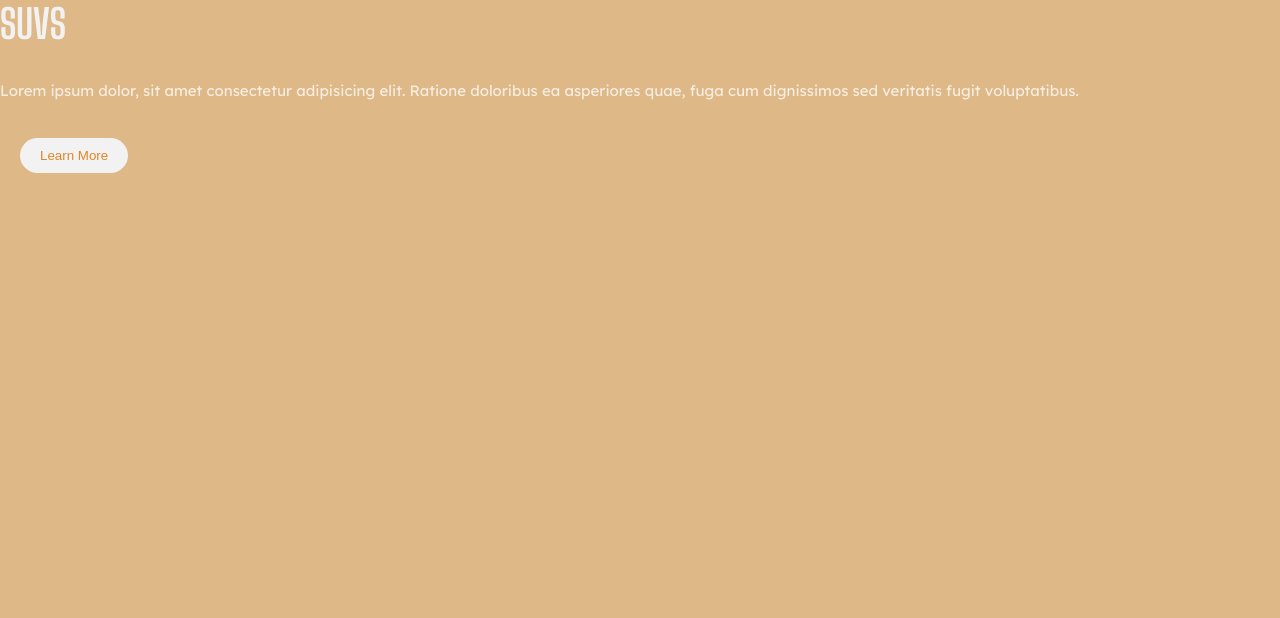
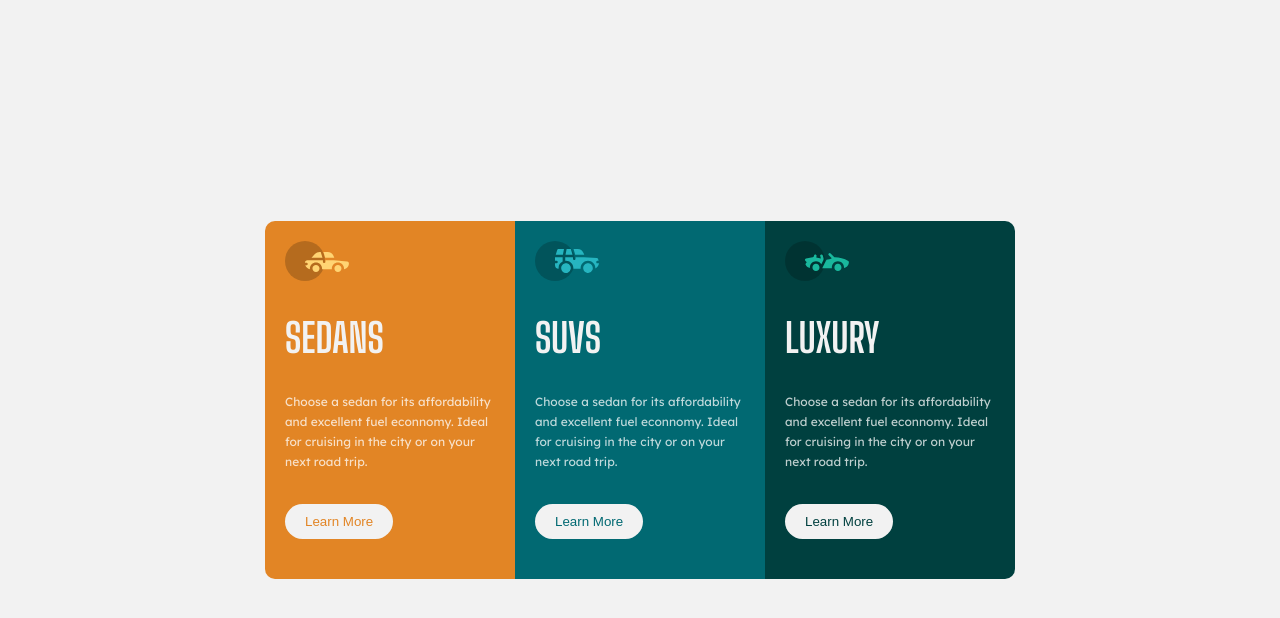
Before and after one commit to vamcyellapu/3-column-card, a plain HTML site: page index.html in a window 1280 px wide. Drawn offline with Linux system fonts and the light colour scheme.

Commit message:
final commit

```diff
--- a/css/styles.css
+++ b/css/styles.css
@@ -11,7 +11,10 @@ html {
 body {
   font-family: "Lexend Deca", Arial, Helvetica, sans-serif;
   margin: 0;
-  background: burlywood;
+  background: hsl(0, 0%, 95%);
+  height: 100vh;
+  display: flex;
+  justify-content: center;
 }
 
 h1 {
@@ -21,10 +24,11 @@ h1 {
   margin-bottom: 3rem;
   margin-top: 0;
   color: hsl(0, 0%, 95%);
+  text-transform: uppercase;
 }
 p {
-  font-size: 1.5rem;
-  line-height: 2.5rem;
+  font-size: 1.2rem;
+  line-height: 2rem;
   color: hsla(0, 0%, 100%, 0.75);
 }
 
@@ -34,7 +38,8 @@ p {
   border: none;
   border-radius: 30px;
   transition: background 0.3s ease;
-  margin: 2rem;
+  margin: 2rem 0;
+  cursor: pointer;
 }
 
 .btn--primary {
@@ -52,3 +57,62 @@ p {
   background: none;
   border: 2px solid hsl(0, 0%, 95%);
 }
+
+.card {
+  /* width: 200px; */
+  border-radius: 10px;
+  padding: 2rem;
+  /* overflow: hidden; */
+  text-align: left;
+  max-width: 250px;
+}
+img {
+  margin-bottom: 3rem;
+}
+.container {
+  display: grid;
+  grid-template-columns: 1fr;
+  /* margin: 2rem; */
+  /* padding: 1rem; */
+
+  margin-top: 2rem;
+  margin-bottom: 2rem;
+  grid-template-rows: repeat(3, 1fr);
+  padding: 1rem;
+
+  /* width: 100%; */
+}
+.card--primary {
+  background: #e28525;
+  border-bottom-right-radius: 0;
+  border-bottom-left-radius: 0;
+}
+.card--secondary {
+  background: #016972;
+  border-top-right-radius: 0;
+  border-top-left-radius: 0;
+  border-bottom-left-radius: 0;
+  border-bottom-right-radius: 0;
+}
+.card--third {
+  background: #00403f;
+  border-top-right-radius: 0;
+  border-top-left-radius: 0;
+}
+@media screen and (min-width: 639px) {
+  .card--primary {
+    border-top-right-radius: 0;
+    border-bottom-left-radius: 10px;
+  }
+  .card--third {
+    border-bottom-left-radius: 0;
+    border-top-right-radius: 10px;
+  }
+  .container {
+    grid-template-columns: repeat(3, 1fr);
+    max-width: 770px;
+    grid-template-rows: auto;
+    justify-content: center;
+    align-content: center;
+  }
+}
--- a/index.html
+++ b/index.html
@@ -14,10 +14,34 @@
 </head>
 
 <body>
-    <h1>SUVS</h1>
-    <p>Lorem ipsum dolor, sit amet consectetur adipisicing elit. Ratione doloribus ea asperiores quae, fuga cum
-        dignissimos sed veritatis fugit voluptatibus.</p>
-    <button class="btn btn--primary">Learn More</button>
+
+
+    <div class="container">
+        <div class="card card--primary">
+            <img src="images/icon-sedans.svg" alt="">
+            <h1>Sedans</h1>
+            <p>Choose a sedan for its affordability and excellent fuel econnomy. Ideal for cruising in the city or on
+                your
+                next road trip.</p>
+            <button class="btn btn--primary">Learn More</button>
+        </div>
+        <div class="card card--secondary">
+            <img src="images/icon-suvs.svg" alt="">
+            <h1>suvs</h1>
+            <p>Choose a sedan for its affordability and excellent fuel econnomy. Ideal for cruising in the city or on
+                your
+                next road trip.</p>
+            <button class="btn btn--secondary">Learn More</button>
+        </div>
+        <div class="card card--third">
+            <img src="images/icon-luxury.svg" alt="">
+            <h1>luxury</h1>
+            <p>Choose a sedan for its affordability and excellent fuel econnomy. Ideal for cruising in the city or on
+                your
+                next road trip.</p>
+            <button class="btn btn--third">Learn More</button>
+        </div>
+    </div>
 </body>
 
 </html>
```
